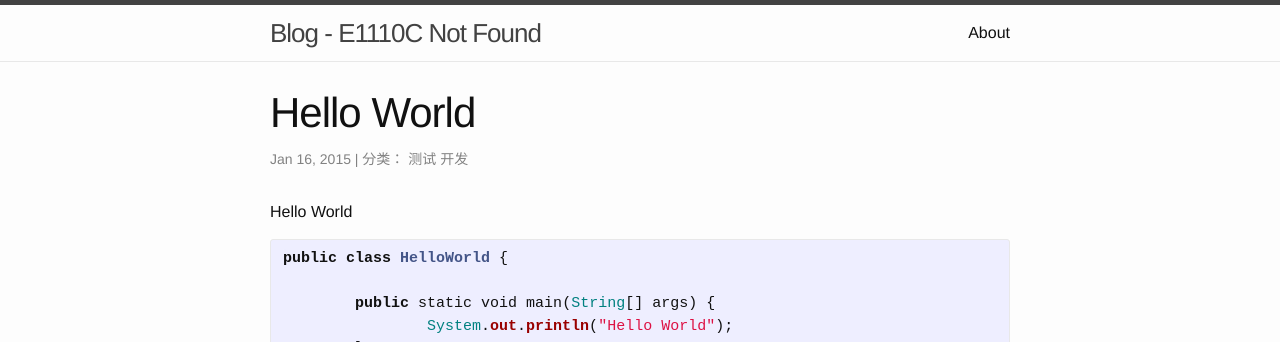
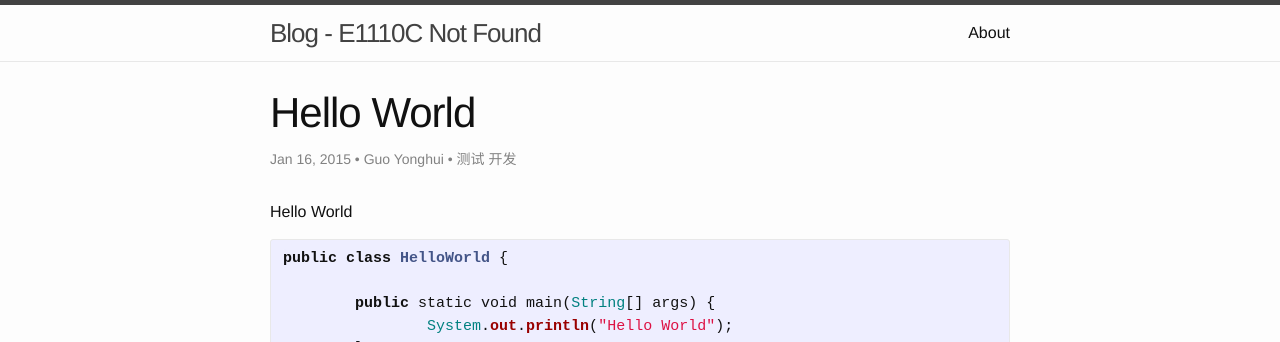
Before and after one commit to E1110CNotFound/E1110CNotFound.github.io, a Jekyll site: the page built from _posts/2015-01-16-hello-world.markdown, in a window 1280 px wide. Shown: the top 342 px of the page. Built offline with Jekyll 4.4.1, drawn with Linux system fonts in a browser that asks for light colours.

Commit message:
modify style of post.html

```diff
--- a/_layouts/post.html
+++ b/_layouts/post.html
@@ -5,7 +5,7 @@
 
   <header class="post-header">
     <h1 class="post-title">{{ page.title }}</h1>
-    <p class="post-meta">{{ page.date | date: "%b %-d, %Y" }}{% if page.author %} | {{ page.author }}{% endif %}{% if page.meta %} | {{ page.meta }}{% endif %}{% if page.categories %} | 分类：{% for category in page.categories %} {{ category }}{% endfor %}{% endif %}</p>
+    <p class="post-meta">{{ page.date | date: "%b %-d, %Y" }}{% if page.author %} • {{ page.author }}{% endif %}{% if page.meta %} • {{ page.meta }}{% endif %}{% if page.categories %} • {% for category in page.categories %} {{ category }}{% endfor %}{% endif %}</p>
   </header>
 
   <article class="post-content">
--- a/_posts/2015-01-16-hello-world.markdown
+++ b/_posts/2015-01-16-hello-world.markdown
@@ -1,6 +1,7 @@
 ---
 layout: post
 title:  "Hello World"
+author:	Guo Yonghui
 date:   2015-01-16 11:38:00
 categories: [测试, 开发]
 ---
--- a/index.html
+++ b/index.html
@@ -9,7 +9,7 @@
   <ul class="post-list">
     {% for post in site.posts %}
       <li>
-        <span class="post-meta">{{ post.date | date: "%b %-d, %Y" }} | {% if post.categories %}分类：{% for category in post.categories %} {{ category }}{% endfor %}{% endif %}</span>
+        <span class="post-meta">{{ post.date | date: "%b %-d, %Y" }} • {% if post.categories %}{% for category in post.categories %} {{ category }}{% endfor %}{% endif %}</span>
 
         <h2>
           <a class="post-link" href="{{ post.url | prepend: site.baseurl }}">{{ post.title }}</a>
```
